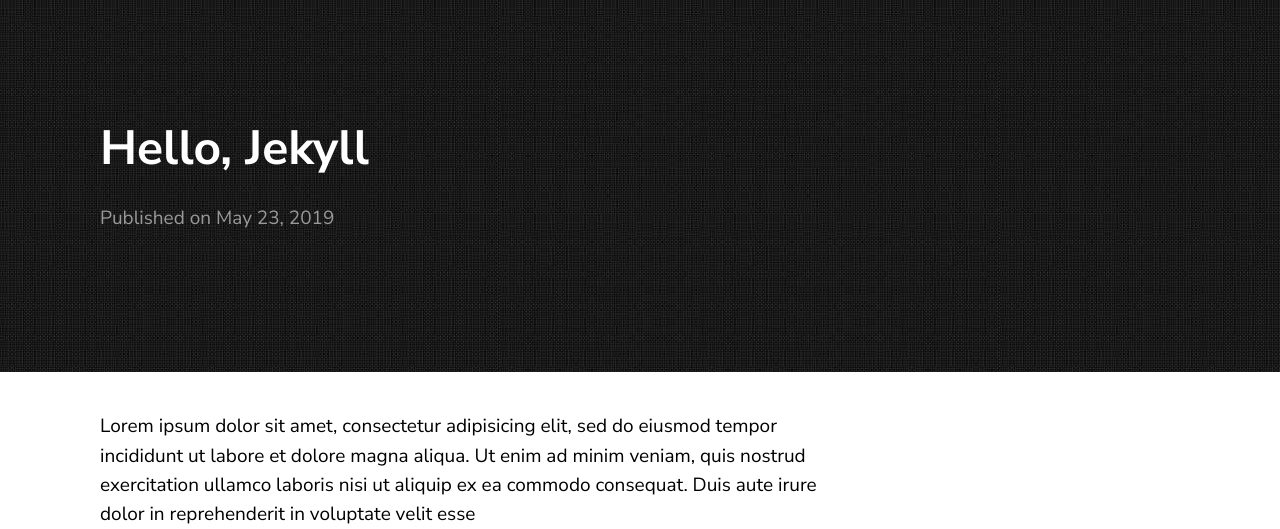
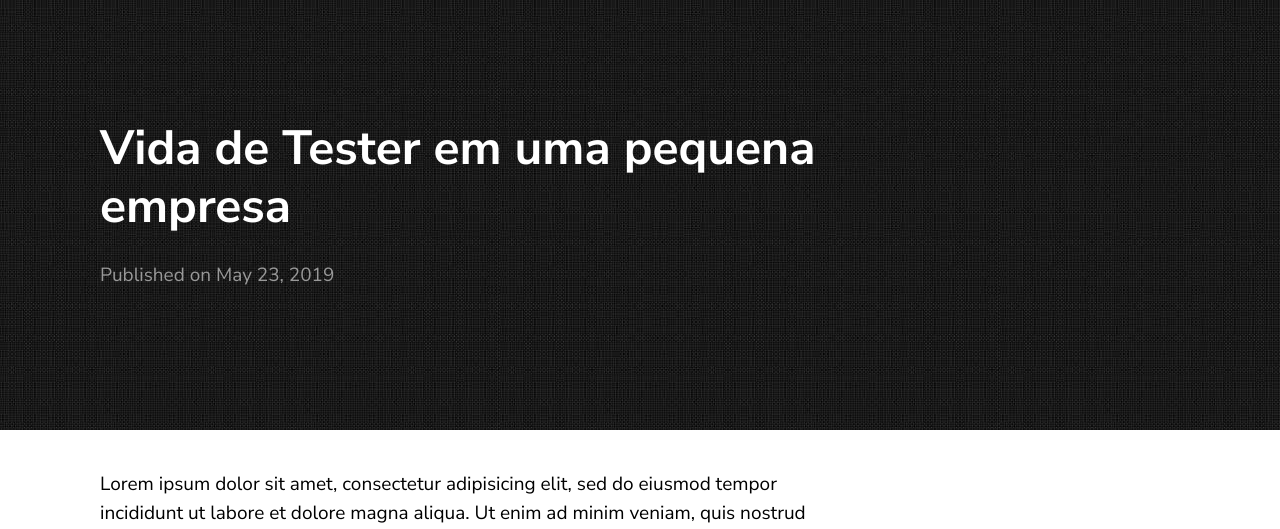
Before and after one commit to jeffersonmello8/jeffersonmello8.github.io, a Jekyll site: the page built from _posts/2019-05-23-welcome-to-jekyll.markdown, in a window 1280 px wide, cut to the strip 0-529 px from the top of the page. Built offline with Jekyll 4.4.1, drawn with Linux system fonts in a browser that asks for light colours.

Commit message:
alterei um post para realizar um teste

```diff
--- a/_posts/2019-05-23-welcome-to-jekyll.markdown
+++ b/_posts/2019-05-23-welcome-to-jekyll.markdown
@@ -1,6 +1,6 @@
 ---
 layout: post
-title:  "Hello, Jekyll"
+title:  "Vida de Tester em uma pequena empresa"
 date:   2019-05-23 21:03:36 +0530
 ---
 Lorem ipsum dolor sit amet, consectetur adipisicing elit, sed do eiusmod tempor incididunt ut labore et dolore magna aliqua. Ut enim ad minim veniam, quis nostrud exercitation ullamco laboris nisi ut aliquip ex ea commodo consequat. Duis aute irure dolor in reprehenderit in voluptate velit esse
```
